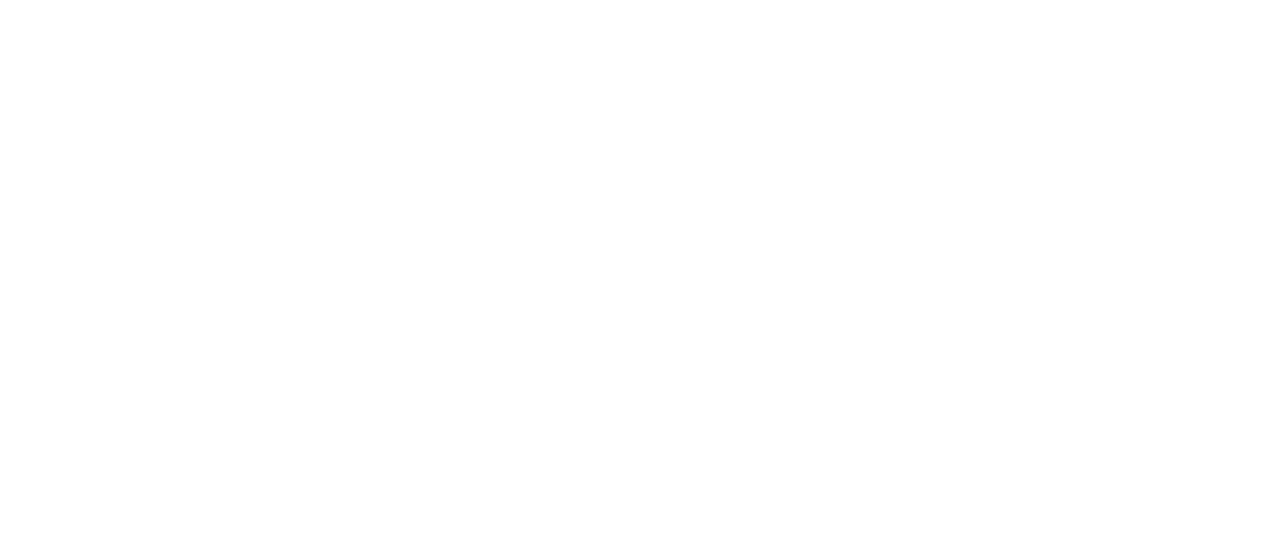
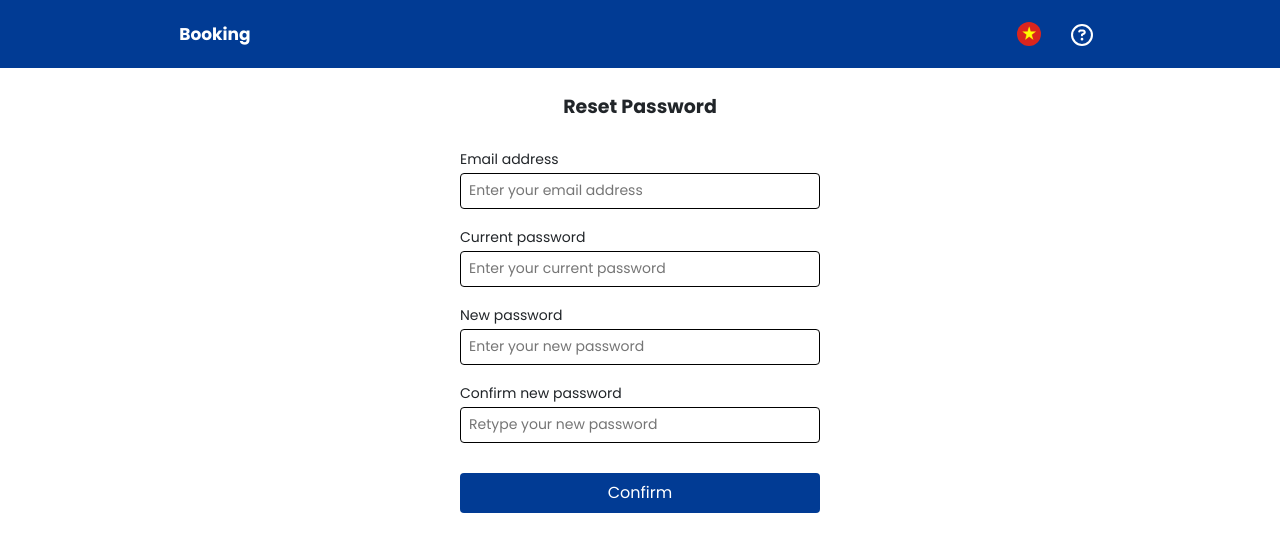
Before and after one commit to hiumx/booking-client, a React (Create React App) app: page /reset-password in a window 1280 px wide. Before the commit this address had no page. Shown: the top 552 px of the page. Built offline with nearby package versions, Linux system fonts and the light colour scheme.

Commit message:
[FEATURE] Complete build UI for reset password and forgot password

```diff
--- a/src/App.js
+++ b/src/App.js
@@ -6,9 +6,12 @@
 
 import "~/styles/index.scss";
 import { lazy } from "react";
+import ForgotPassword from "./pages/ForgotPassword";
 
 const Login  = lazy(() => import('~/pages/Login'));
 const Register  = lazy(() => import('~/pages/Register'));
+// const ForgotPassword  = lazy(() => import('~/pages/ForgotPassword'));
+const ResetPassword  = lazy(() => import('~/pages/ResetPassword'));
 
 function App() {
   return (
@@ -17,6 +20,8 @@
       <Routes>
         <Route path="/login" element={<Login />}/>
         <Route path="/register" element={<Register />}/>
+        <Route path="/forgot-password" element={<ForgotPassword />}/>
+        <Route path="/reset-password" element={<ResetPassword />}/>
       </Routes>
     </Router>
     </>
--- a/src/components/AuthForm/index.js
+++ b/src/components/AuthForm/index.js
@@ -4,7 +4,7 @@
 import AuthLayout from '~/layout/AuthLayout';
 import { FacebookIcon, GoogleIcon } from '~/components/Icons';
 
-const AuthForm = ({ title, action, children }) => {
+const AuthForm = ({ title, action, children, isSocial = true }) => {
     return (
         <div>
             <AuthLayout>
@@ -13,6 +13,8 @@
                     <div>
                         {children}
                         <button className='auth__btn'>{action}</button>
+                        {isSocial &&
+                            <>
                                 <div className='auth__title__others__wrapper'>
                                     <hr className='auth__title__others__hr' />
                                     <span className='auth__title__others'>or use one of these options</span>
@@ -32,6 +34,8 @@
                                     <p>All rights reserved.</p>
                                     <p>Copyright (2006 - 2024) - Booking™</p>
                                 </div>
+                            </>
+                        }
                     </div>
                 </div>
             </AuthLayout>
--- a/src/layout/AuthLayout/index.js
+++ b/src/layout/AuthLayout/index.js
@@ -5,7 +5,7 @@
     return (
         <div>
             <HeaderSub />
-            <div className='auth__layout_content'>
+            <div className='auth__layout__content'>
                 {children}
             </div>
         </div>
--- a/src/layout/components/HeaderSub/index.js
+++ b/src/layout/components/HeaderSub/index.js
@@ -1,14 +1,14 @@
 import React from 'react'
 import "./_header_sub.scss";
 import { HelpIcon } from '~/components/Icons';
-import ukImage from "~/assets/images/uk.png"
+import vnFlag from "~/assets/images/vn.png"
 
 const HeaderSub = () => {
     return (
         <div className='header__sub__wrapper'>
             <h5>Booking</h5>
             <div className='header__sub__info'>
-                <img src={ukImage} alt='uk-image' className='header__sub__lang__img' />
+                <img src={vnFlag} alt='uk-image' className='header__sub__lang__img' />
                 <div className='hs__wrapper__help__icon'>
                     <HelpIcon width='22px' height='22px' className='help__icon' fill = "#fff"/>
                 </div>
--- /dev/null
+++ b/src/pages/ForgotPassword/index.js
@@ -0,0 +1,20 @@
+import React from 'react'
+import AuthForm from '~/components/AuthForm'
+import Input from '~/components/Input'
+
+const ForgotPassword = () => {
+  return (
+    <div>
+      <AuthForm title="Forgot password" action="Send" isSocial={false}>
+      <Input
+          type="text"
+          htmlFor="email"
+          labelName="Email address or phone number"
+          placeholder="Enter your email address or phone number"
+        />
+      </AuthForm>
+    </div>
+  )
+}
+
+export default ForgotPassword
--- a/src/pages/Login/index.js
+++ b/src/pages/Login/index.js
@@ -2,6 +2,7 @@
 import './_login.scss';
 import AuthForm from '~/components/AuthForm';
 import Input from '~/components/Input';
+import { Link } from 'react-router-dom';
 
 const Login = () => {
   return (
@@ -9,10 +10,10 @@
     <div className='login__wrapper'>
       <AuthForm title="Sign in" action="Sign in">
         <Input
-          type="email"
+          type="text"
           htmlFor="email"
           labelName="Email address or phone number"
-          placeholder="Enter your email address"
+          placeholder="Enter your email address or phone number"
         />
         <Input
           type="password"
@@ -20,7 +21,7 @@
           labelName="Password"
           placeholder="Enter your password"
         />
-        <a className='login__forgot__password' href='#'>Forgot password?</a>
+        <Link className='login__forgot__password' to="/forgot-password">Forgot password?</Link>
       </AuthForm>
     </div>
   )
--- a/src/pages/Register/index.js
+++ b/src/pages/Register/index.js
@@ -8,10 +8,10 @@
         <div className='register__wrapper'>
             <AuthForm title="Create an account" action="Register">
                 <Input
-                    type="email"
+                    type="text"
                     htmlFor="email"
                     labelName="Email address or phone number"
-                    placeholder="Enter your email address"
+                    placeholder="Enter your email address or phone number"
                 />
                 <Input
                     type="password"
--- /dev/null
+++ b/src/pages/ResetPassword/index.js
@@ -0,0 +1,38 @@
+import React from 'react'
+import AuthForm from '~/components/AuthForm'
+import Input from '~/components/Input'
+
+const ResetPassword = () => {
+    return (
+        <div>
+            <AuthForm title="Reset Password" action="Confirm" isSocial={false}>
+                <Input
+                    type="email"
+                    htmlFor="email"
+                    labelName="Email address"
+                    placeholder="Enter your email address"
+                />
+                <Input
+                    type="password"
+                    htmlFor="current-password"
+                    labelName="Current password"
+                    placeholder="Enter your current password"
+                />
+                <Input
+                    type="password"
+                    htmlFor="new-password"
+                    labelName="New password"
+                    placeholder="Enter your new password"
+                />
+                <Input
+                    type="password"
+                    htmlFor="confirm-new-password"
+                    labelName="Confirm new password"
+                    placeholder="Retype your new password"
+                />
+            </AuthForm>
+        </div>
+    )
+}
+
+export default ResetPassword
```
Also changed, not shown: src/layout/components/Header/index.js (added, +12 -0 lines), src/assets/images/vn.png (added), src/layout/components/Header/_header.scss (added). Lines whose indentation alone changed are shown as unchanged.
